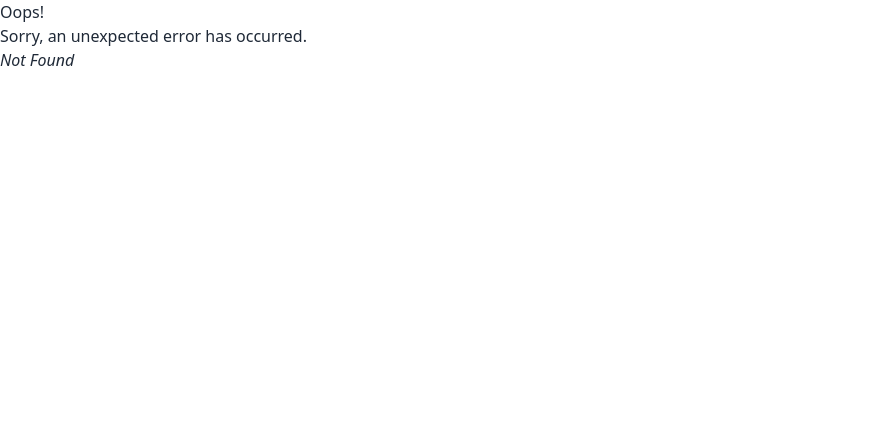
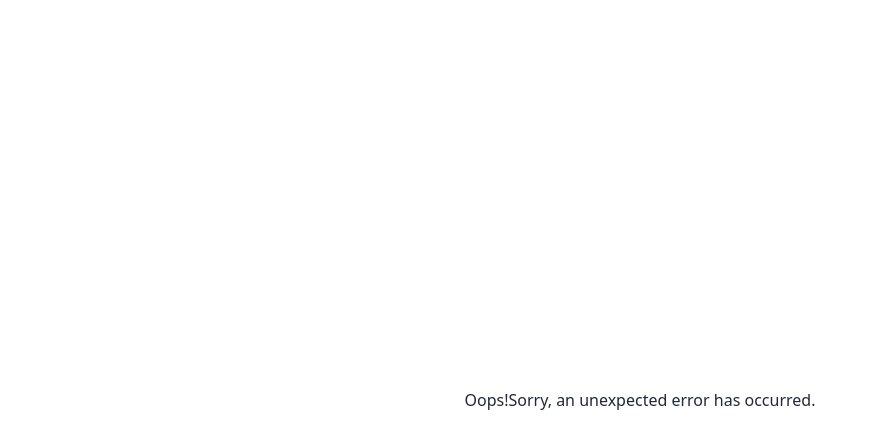
Before and after one commit to esgi-insomniak/Ton-Yu-Gi-Oh, a React (Vite) app in the folder client/: page /error in a window 1280 px wide. Before the commit this address had no page. Shown: the top 448 px of the page, without its empty margins (0-877 px from the left). Built offline with nearby package versions, Linux system fonts and the light colour scheme.

Commit message:
Rework initial Router
- add protected routes
- import Lazy
- wip: fallback loader generic
- wip: ErrorPage with provider (status, error text)

```diff
--- a/client/src/App.tsx
+++ b/client/src/App.tsx
@@ -1,11 +1,14 @@
 import { GameCardProvider } from './helpers/context/GameCardContext'
-import Home from "./pages/Home";
+import Router from './Routes/Router';
+import { BrowserRouter } from 'react-router-dom';
 
 function App() {
   return (
     <div className="App">
       <GameCardProvider>
-        <Home />
+        <BrowserRouter>
+          <Router />
+        </BrowserRouter>
       </GameCardProvider>
     </div>
   )
--- /dev/null
+++ b/client/src/Routes/Router.tsx
@@ -0,0 +1,40 @@
+import React from "react";
+import { Routes, Route, Outlet, Navigate } from "react-router-dom";
+
+const ProtectedRoute = ({ redirect, condition, children }: any) => {
+    return condition ? children : <Navigate to={redirect} />;
+}
+
+/**
+ *
+ * @returns Render the routes based on the condition (ex: if user is logged in or not) and redirect to error page if condition is false
+ */
+const Router = () => {
+
+    const HomePage = React.lazy(() => import('../pages/Home'));
+    const DisplayCards = React.lazy(() => import('../pages/DisplayCards'));
+    const ErrorPage = React.lazy(() => import('../pages/ErrorPage'));
+
+    return (
+        <React.Suspense fallback={<div>Loading...</div>}>
+            <Routes>
+                <Route
+                    element={
+                        <ProtectedRoute
+                            condition={false}
+                            redirect="/error"
+                        >
+                            <Outlet />
+                        </ProtectedRoute>
+                    }
+                >
+                    <Route path="/display-cards" element={<DisplayCards />} />
+                </Route>
+                <Route path="/" element={<HomePage />} />
+                <Route path="/error" element={<ErrorPage />} />
+            </Routes>
+        </React.Suspense>
+    );
+};
+
+export default Router;
--- a/client/src/main.tsx
+++ b/client/src/main.tsx
@@ -1,35 +1,5 @@
 import './index.css'
-import React from 'react'
 import ReactDOM from 'react-dom/client'
-import {
-    createBrowserRouter,
-    RouterProvider,
-} from "react-router-dom";
 import App from './App'
 
-import Home from "./pages/Home";
-import DisplayCards from "./pages/DisplayCards";
-import ErrorPage from "./pages/ErrorPage";
-import {GameCardProvider} from "./helpers/context/GameCardContext";
-
-const BrowserRouter = createBrowserRouter([
-    {
-        path: '/',
-        element: <Home />,
-        errorElement: <ErrorPage />
-    },
-    {
-        path: 'cards',
-        element: (
-            <GameCardProvider>
-                <DisplayCards />
-            </GameCardProvider>
-        )
-    }
-]);
-
-ReactDOM.createRoot(document.getElementById('root') as HTMLElement).render(
-    <RouterProvider router={BrowserRouter}>
-        <App />
-    </RouterProvider>
-)
+ReactDOM.createRoot(document.getElementById('root') as HTMLElement).render(<App />)
--- a/client/src/pages/ErrorPage.tsx
+++ b/client/src/pages/ErrorPage.tsx
@@ -1,16 +1,11 @@
-import { useRouteError } from "react-router-dom";
 
 const ErrorPage = () => {
-    const error = useRouteError();
-    console.error(error);
 
     return (
-        <div id="error-page">
+        <div id="error-page" className="flex justify-center items-center h-screen">
             <h1>Oops!</h1>
             <p>Sorry, an unexpected error has occurred.</p>
-            <p>
-                <i>{error.statusText || error.message}</i>
-            </p>
+            <p></p>
         </div>
     );
 }
```
